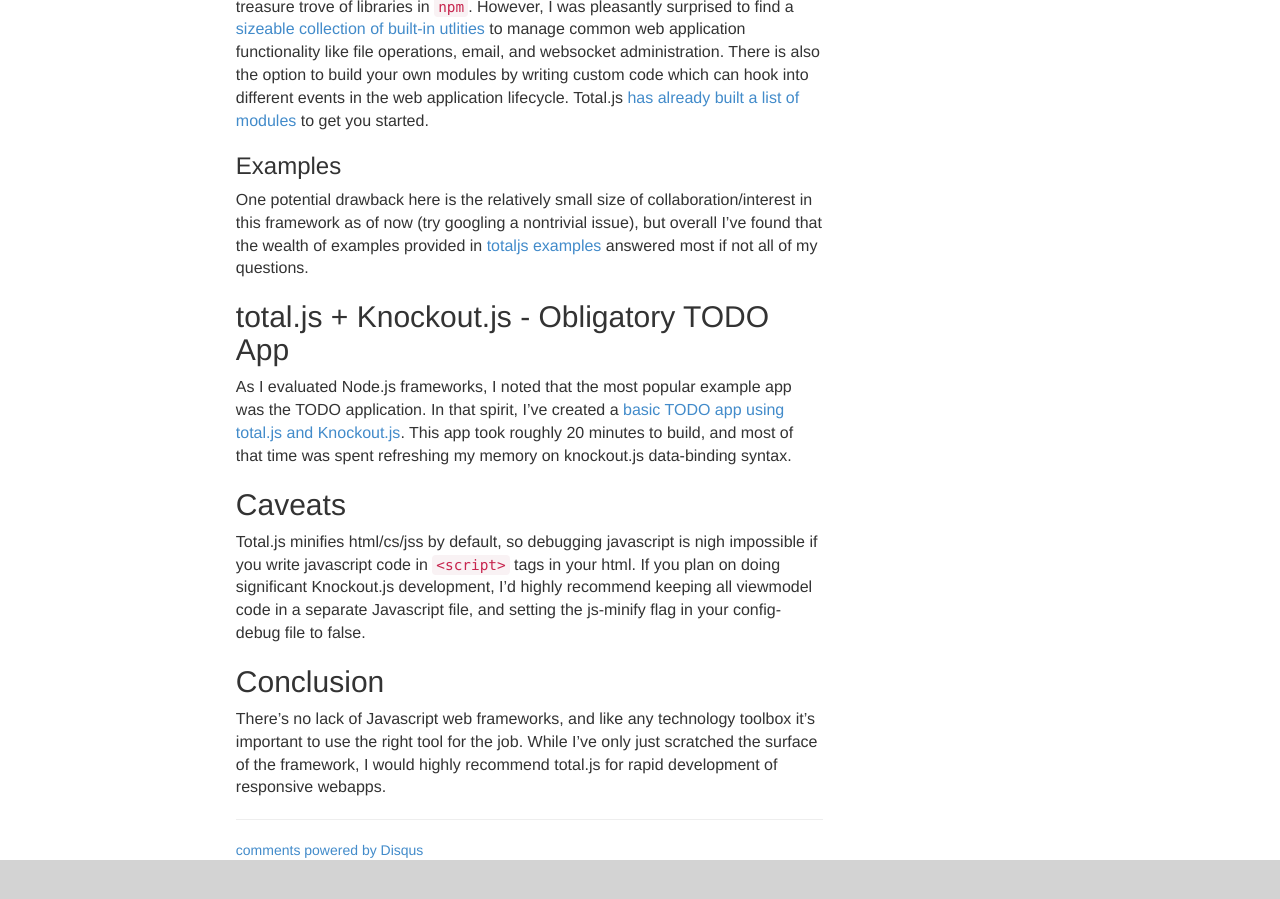
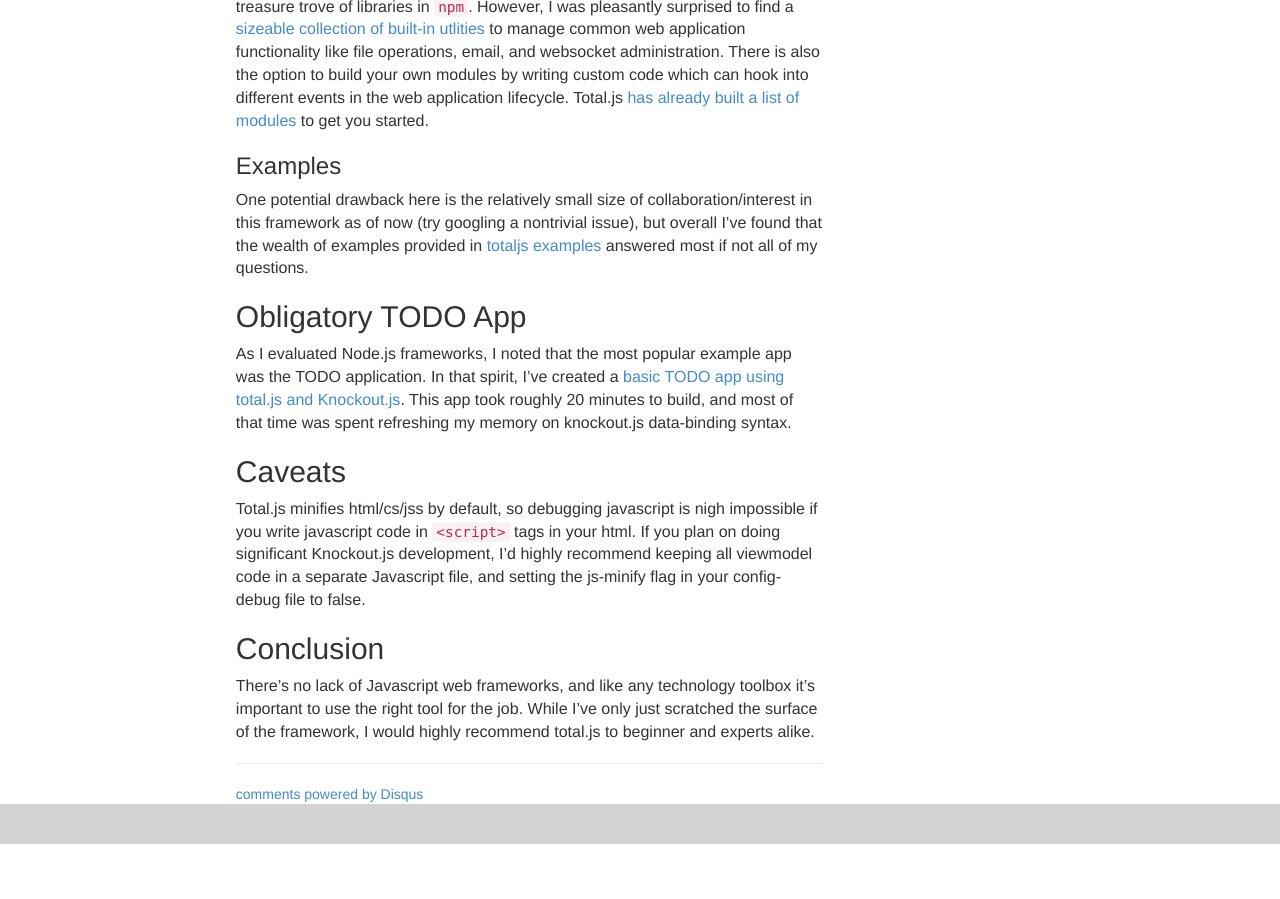
Before and after one commit to josephpconley/josephpconley.github.io, a Jekyll site: the page built from _posts/2014-6-18-totaljs-knockoutjs.md, in a window 1280 px wide and 900 px high, scrolled down 1025 px. Built offline with Jekyll 4.4.1, drawn with Linux system fonts in a browser that asks for light colours; comment, search, counter and statistics services are not loaded; after the commit the page ends 1869 px from its top, so only the background shows below that.

Commit message:
another draft

```diff
--- a/_posts/2014-6-18-totaljs-knockoutjs.md
+++ b/_posts/2014-6-18-totaljs-knockoutjs.md
@@ -41,7 +41,7 @@ Total.js enjoys all the benefits of any Node.js framework, namely access to the
 
 One potential drawback here is the relatively small size of collaboration/interest in this framework as of now (try googling a nontrivial issue), but overall I've found that the wealth of examples provided in [totaljs examples](https://github.com/totaljs/examples) answered most if not all of my questions.
 
-##total.js + Knockout.js - Obligatory TODO App
+##Obligatory TODO App
 
 As I evaluated Node.js frameworks, I noted that the most popular example app was the TODO application.  In that spirit, I've created a [basic TODO app using total.js and Knockout.js](https://github.com/totaljs/examples/tree/master/knockoutjs-todo).  This app took roughly 20 minutes to build, and most of that time was spent refreshing my memory on knockout.js data-binding syntax.
 
@@ -51,4 +51,4 @@ Total.js minifies html/cs/jss by default, so debugging javascript is nigh imposs
 
 ##Conclusion
 
-There's no lack of Javascript web frameworks, and like any technology toolbox it's important to use the right tool for the job.  While I've only just scratched the surface of the framework, I would highly recommend total.js for rapid development of responsive webapps.
+There's no lack of Javascript web frameworks, and like any technology toolbox it's important to use the right tool for the job.  While I've only just scratched the surface of the framework, I would highly recommend total.js to beginner and experts alike.
```
